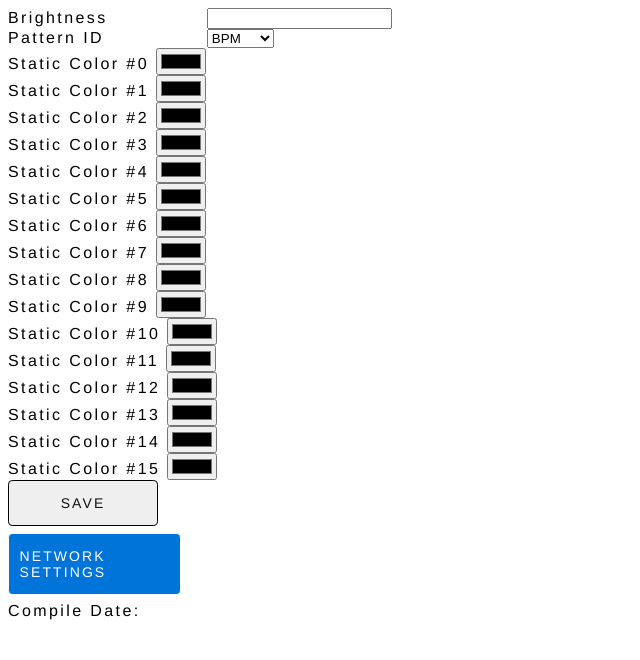
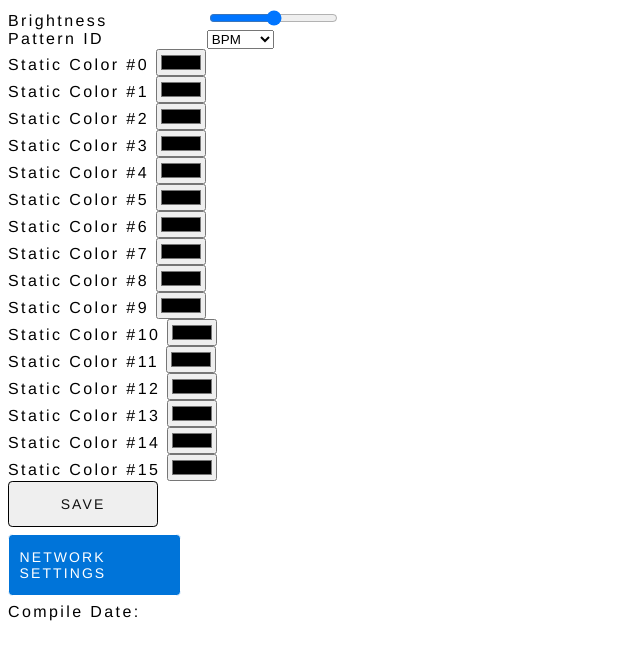
Before and after one commit to ddrown/WifiLEDs, a plain HTML site: page data/index.htm in a window 1280 px wide. Shown: the whole page, without its empty margins (0-640 px from the left). Drawn offline with Linux system fonts and the light colour scheme; no server answers.

Commit message:
brightness slider

```diff
--- a/data/index.htm
+++ b/data/index.htm
@@ -24,7 +24,7 @@
 <body>
   <form method=post action="/post/user">
     <label for="brightness" class=formlabel>Brightness</label>
-    <input type="number" id="brightness" name="brightness"/><br/>
+    <input type="range" id="brightness" name="brightness" min="0" max="255"/><br/>
 
     <label for="pattern" class=formlabel>Pattern ID</label>
     <select id="pattern" name="pattern" onchange="showcolors()">
```
